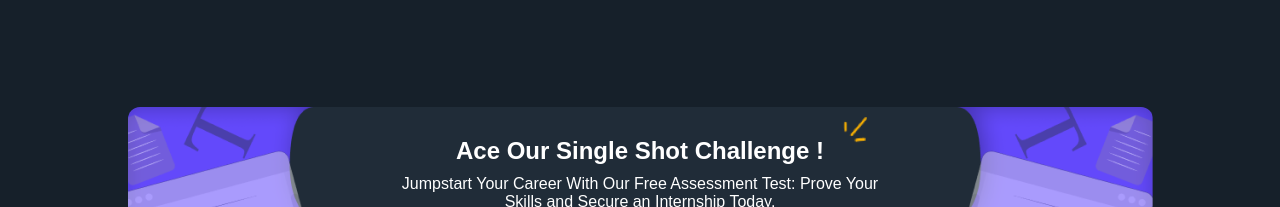
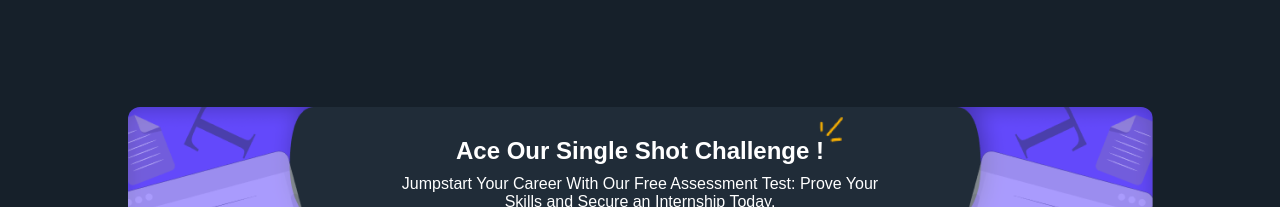
Before and after one commit to SANDLINI/assignment, a React (Vite) app: page / in a window 1280 px wide. Shown: the top 207 px of the page. Built offline with nearby package versions, Linux system fonts and the light colour scheme.

Commit message:
Fix the positon of header svg in bigger screens.

```diff
--- a/src/components/Header/Header.module.css
+++ b/src/components/Header/Header.module.css
@@ -50,7 +50,7 @@
 .headerSvg {
   position: relative;
   top: -35px;
-  left: 118px;
+  left: 110px;
   width: 25px;
 }
 
@@ -85,7 +85,7 @@
 
   .headerSvg {
     top: -32px;
-    left: 107px;
+    left: 95px;
     width: 25px;
   }
 
@@ -109,7 +109,7 @@
 
   .headerSvg {
     top: -28px;
-    left: 80px;
+    left: 70px;
     width: 18px;
   }
 
```
